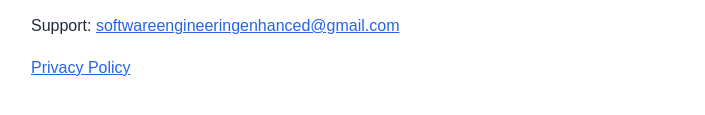
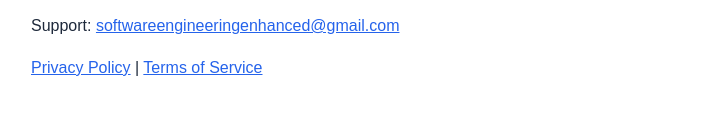
Before and after one commit to CPPMaxProgrammer/EasyInventory-Site, a plain HTML site: page index.html in a window 1280 px wide. Shown: the part 141-256 px from the top of the page, without its empty margins (249-954 px from the left). Drawn offline with Linux system fonts and the light colour scheme.

Commit message:
Add Terms of Service link to index.html

```diff
--- a/index.html
+++ b/index.html
@@ -13,6 +13,6 @@
   <h1>Easy Inventory Management</h1>
   <p>Desktop inventory, stock, sales, and customer credit management application for Windows.</p>
   <p>Support: <a href="mailto:softwareengineeringenhanced@gmail.com">softwareengineeringenhanced@gmail.com</a></p>
-  <p><a href="privacy.html">Privacy Policy</a></p>
+  <p><a href="privacy.html">Privacy Policy</a> | <a href="terms.html">Terms of Service</a></p>
 </body>
 </html>
```
